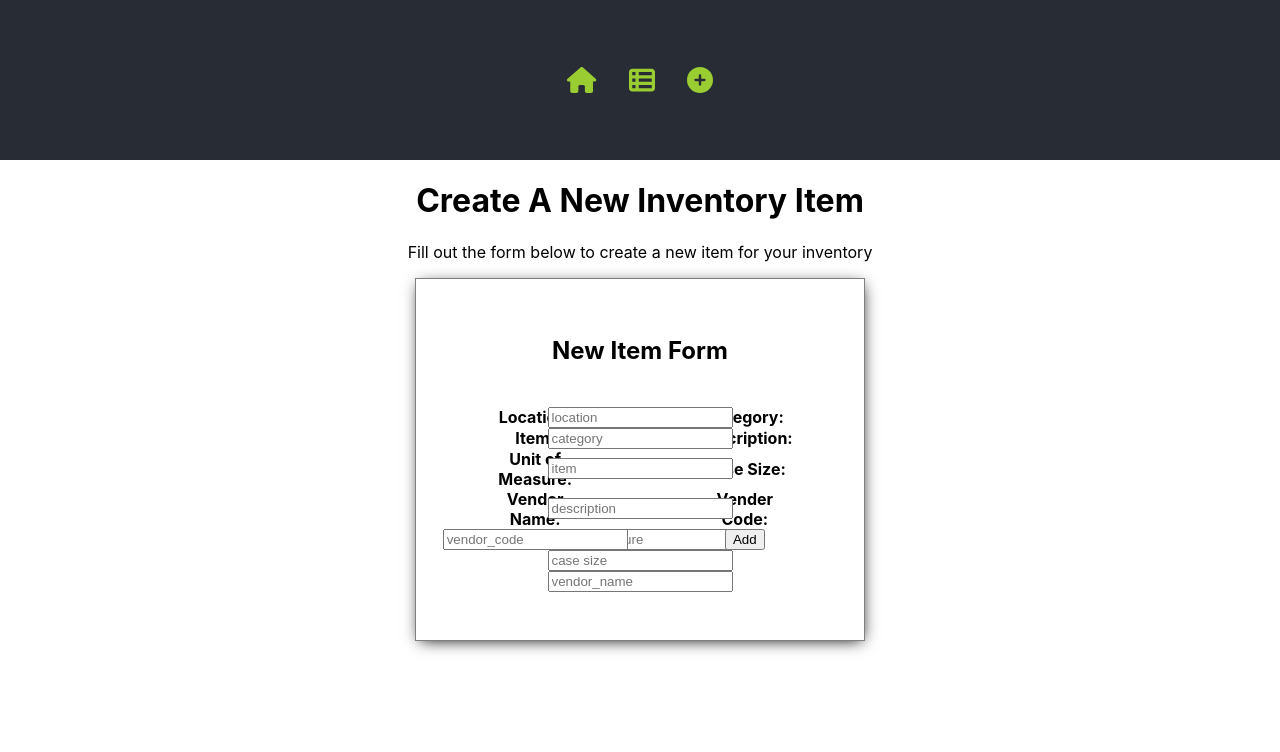
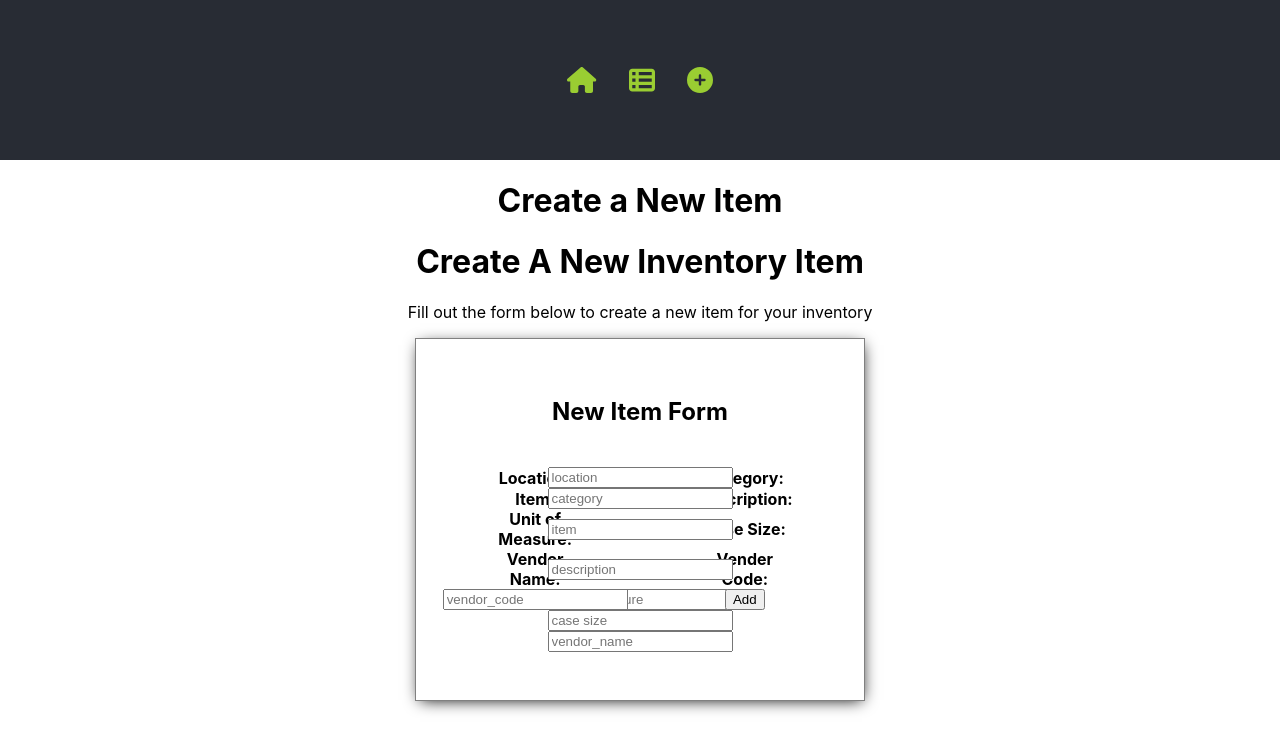
Before and after one commit to Job85/Restaurant-Inventory-App, a React (Create React App) app in the folder client/: page /new in a window 1280 px wide. Shown: the top 752 px of the page. Built offline with nearby package versions, Linux system fonts and the light colour scheme; no server answers.

Commit message:
create page NewItem, imported into App.js, imported ItemForm component to NewItem page, added <h1> Create New Item, removed <h1> tag from ItemForm

```diff
--- a/client/src/App.js
+++ b/client/src/App.js
@@ -8,6 +8,7 @@ import Home from './pages/Home';
 import Items from './pages/Items';
 import ItemForm from './components/ItemForm';
 import ItemDetails from './components/ItemDetails';
+import NewItem from './pages/NewItem';
 import EditItem from './pages/EditItem';
 // import { BASE_URL } from './globals';
 
@@ -58,7 +59,7 @@ const App = () => {
         <Routes>
           <Route path='/' element={<Home />} />
           <Route path='/items' element={<Items handleUpdate={handleUpdate} />} />
-          <Route path='/new' element={<ItemForm newItem={newItem} handleChange={handleChange} handleSubmit={handleSubmit} />} />
+          <Route path='/new' element={<NewItem newItem={newItem} handleChange={handleChange} handleSubmit={handleSubmit} />} />
           <Route path='/items/:id' element={<EditItem newItem={newItem} setNewItem={setNewItem} handleChange={handleChange} />} />
         </Routes>
       </main>
--- /dev/null
+++ b/client/src/pages/NewItem.js
@@ -0,0 +1,14 @@
+import React from "react";
+import ItemForm from "../components/ItemForm";
+
+const NewItem = () => {
+
+    return (
+        <>
+            <h1>Create a New Item</h1>
+            <ItemForm />
+        </>
+    )
+}
+
+export default NewItem
```
